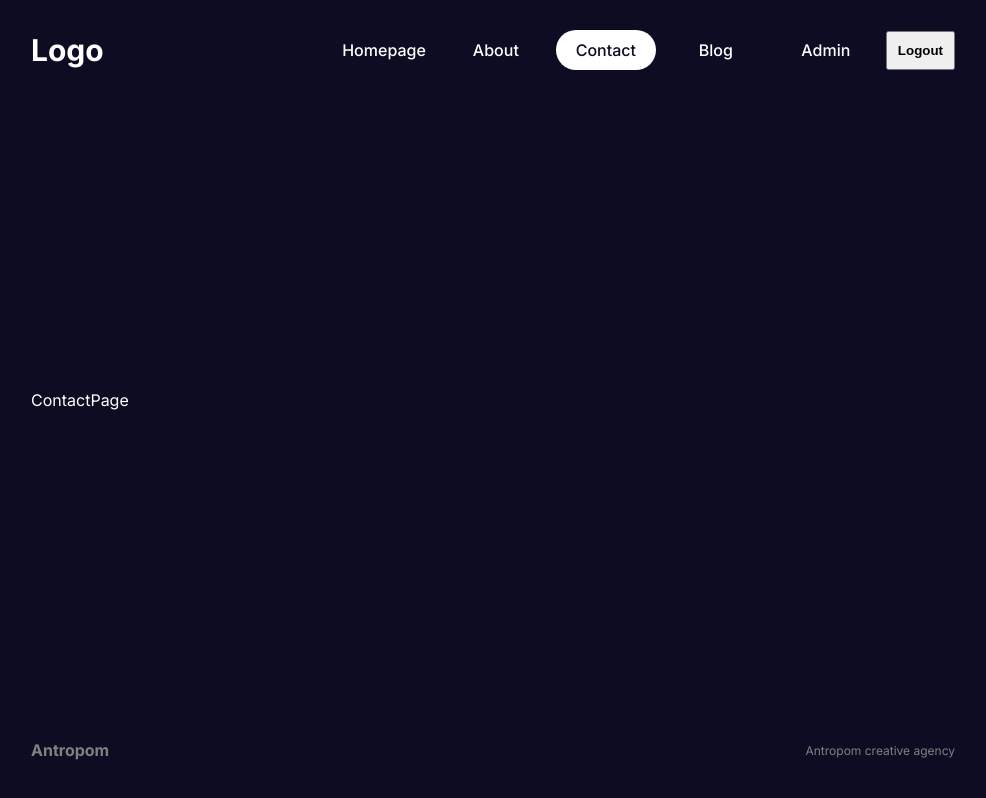
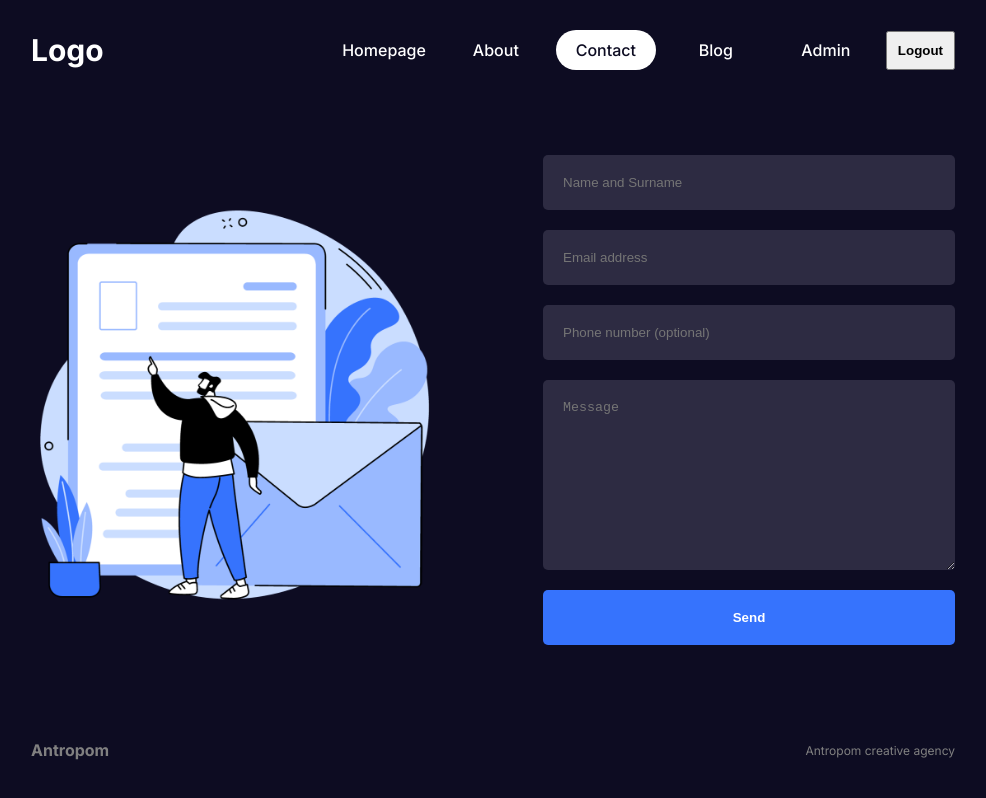
Before and after one commit to Antropom/next-14-course, a Next.js app: page /contact in a window 1280 px wide. Shown: the whole page, without its empty margins (147-1133 px from the left). Built offline with nearby package versions, Linux system fonts and the light colour scheme.

Commit message:
Added contact page style

```diff
--- /dev/null
+++ b/src/app/contact/contact.module.css
@@ -0,0 +1,45 @@
+.container {
+    display: flex;
+    align-items: center;
+    gap: 100px;
+}
+
+.imgContainer {
+    flex: 1;
+    height: 500px;
+    position: relative;
+}
+
+.img {
+    object-fit: contain;
+}
+
+.formContainer {
+    flex: 1;
+}
+
+.form {
+    display: flex;
+    flex-direction: column;
+    gap: 20px;
+}
+
+.form input,
+.form textarea {
+    padding: 20px;
+    border: none;
+    border-radius: 5px;
+    outline: none;
+    background-color: var(--bgSoft);
+    color: var(--text);
+}
+
+.form button {
+    padding: 20px;
+    border: none;
+    border-radius: 5px;
+    background-color: var(--btn);
+    color: var(--text);
+    cursor: pointer;
+    font-weight: bold;
+}
--- a/src/app/contact/page.jsx
+++ b/src/app/contact/page.jsx
@@ -1,7 +1,46 @@
-import React from 'react'
+import Image from 'next/image'
+import styles from './contact.module.css'
 
 const ContactPage = () => {
-  return <div>ContactPage</div>
+  return (
+    <div className={styles.container}>
+      <div className={styles.imgContainer}>
+        <Image
+          className={styles.img}
+          src='/contact.png'
+          alt='Contact image'
+          fill
+        />
+      </div>
+      <div className={styles.formContainer}>
+        <form
+          action=''
+          className={styles.form}
+        >
+          <input
+            type='text'
+            placeholder='Name and Surname'
+          />
+          <input
+            type='text'
+            placeholder='Email address'
+          />
+          <input
+            type='text'
+            placeholder='Phone number (optional)'
+          />
+          <textarea
+            name=''
+            id=''
+            cols='30'
+            rows='10'
+            placeholder='Message'
+          ></textarea>
+          <button>Send</button>
+        </form>
+      </div>
+    </div>
+  )
 }
 
 export default ContactPage
```
